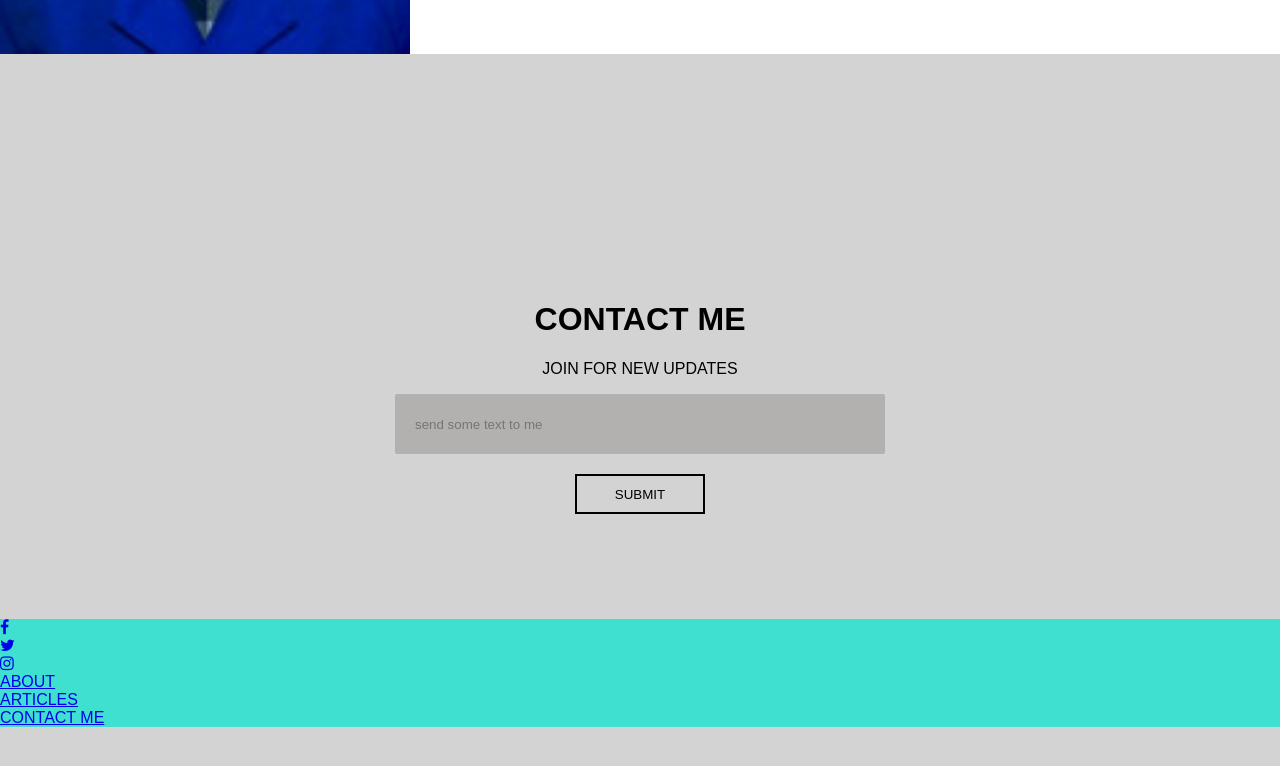
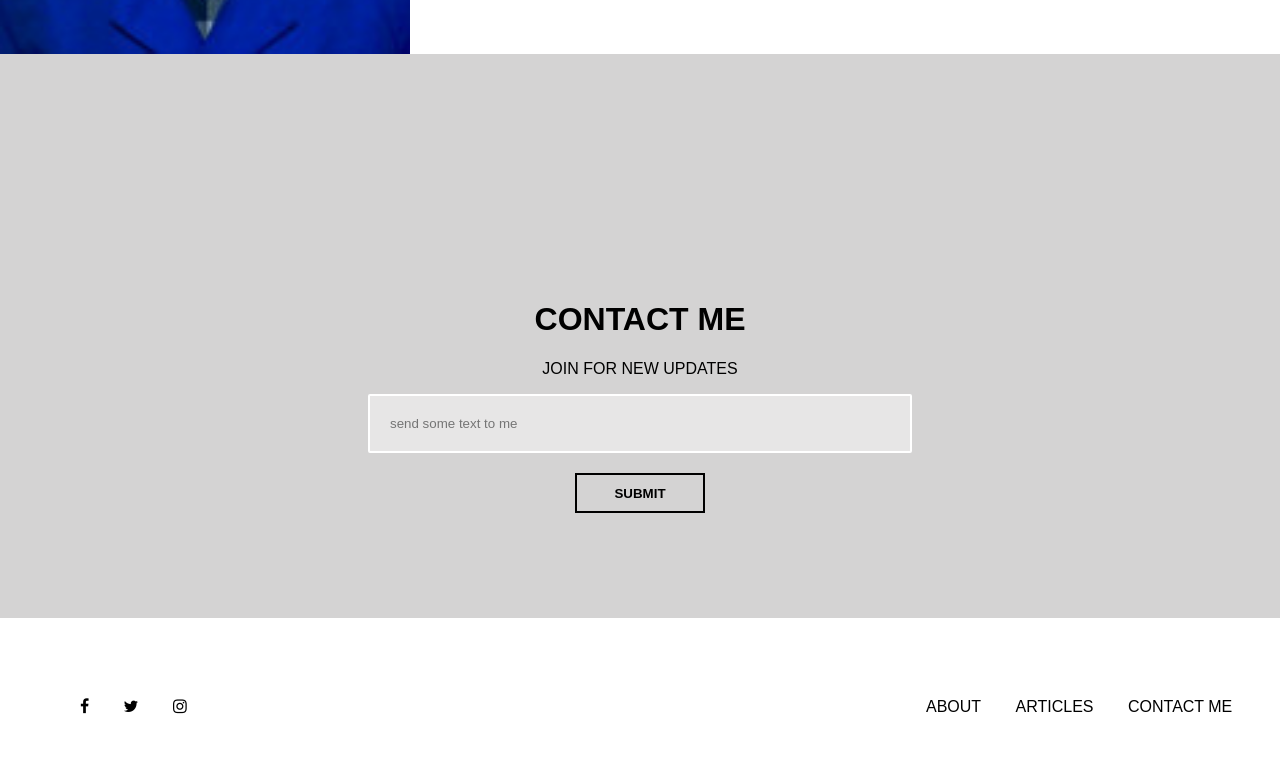
Before and after one commit to dhengGhuring/Blog, a plain HTML site: page index.html in a window 1280 px wide. Shown: the part 2716-3482 px from the top of the page. Before the commit the page ends 3443 px from the top, so only its background shows below. Drawn offline with Linux system fonts and the light colour scheme.

Commit message:
footer done

```diff
--- a/style.css
+++ b/style.css
@@ -141,11 +141,12 @@ main{
 }
 .cont input{
     padding: 20px;
-    width: 450px;
-    height: 20px;
+    width: 500px;
+    height: 15px;
     border: none;
     border-radius: 2px;
-    background: rgb(179, 176, 176);
+    background: rgb(231, 230, 230);
+    border: 2px solid white;
 }
 .cont button{
     text-align: center;
@@ -154,6 +155,7 @@ main{
     height: 40px;
     background: none;
     border: solid 2px black;
+    font-weight: bold;
 }
 .btn:hover{
     background: white;
@@ -161,10 +163,32 @@ main{
 footer{
     margin-top: 100px;
     width: 100%;
-    height: auto;
-    background: turquoise;
+    height: 20vh;
+    background: white;
     position: relative;
+    display: flex;
+}
+footer ul li{
+    list-style: none;
+    text-decoration: none;
+    display: inline-block;
+    padding-left: 30px;
+}
+.social{
+    align-items: center;
+    justify-items: center;
+}
+footer ul li a{
+    text-decoration: none;
+    color: black;
 }
 .foot{
-
+    position: absolute;
+    top: 50%;
+    padding-left: 50px;
 }
+.link{
+    position: absolute;
+    top: 50%;
+    left: 70%;
+}
```
Also changed, not shown: index.html (+1 -0 lines).
